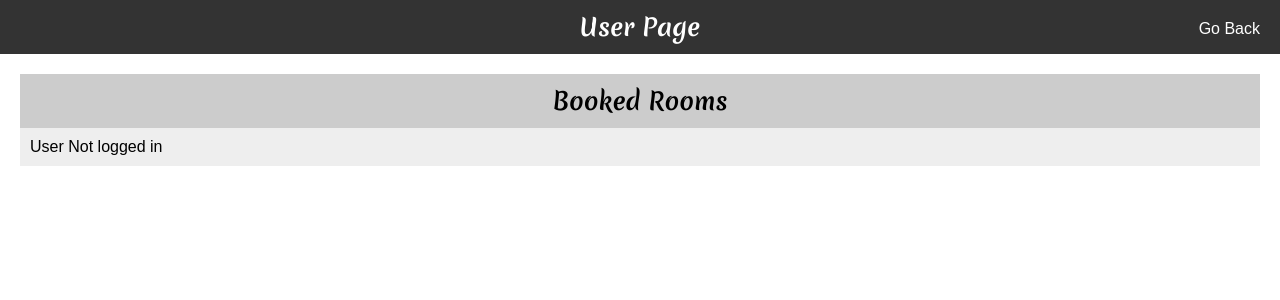
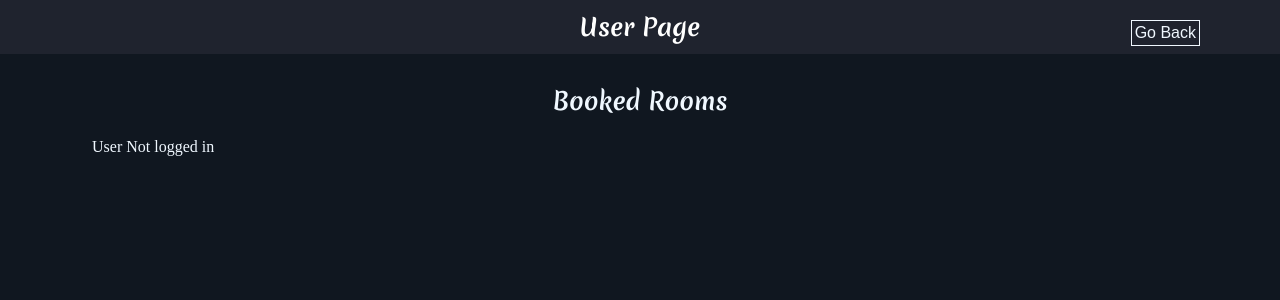
Before and after one commit to rohitghatal1/hotel_booking, a PHP site: page /HTML/userPage.php in a window 1280 px wide. Shown: the top 300 px of the page. Run offline with PHP 8.4, Linux system fonts and the light colour scheme.

Commit message:
changed styles for user page

```diff
--- a/CSS/userPage.css
+++ b/CSS/userPage.css
@@ -5,8 +5,8 @@
     box-sizing: border-box;
 }
 
-body {
-    font-family: Arial, sans-serif;
+body{
+    background-color: #101720;
 }
 
 /* for styling all heading with same font  */
@@ -20,7 +20,7 @@ body {
 }
 
 header {
-    background-color: #333;
+    background-color: #1f232e;
     color: #fff;
     padding: 10px 0;
     text-align: center;
@@ -28,21 +28,19 @@ header {
 
 .goBackBtn{
     position: absolute;
-    right: 20px;
+    right: 5rem;
     top: 20px;
-    background-color: transparent;
-    border: none;
-    color: #fff;
-    font-size: 16px;
+    background-color: #1f232e;
+    color: #f0f8ff;
+    border: 1px solid #f0f8ff;
+    font-size: 1rem;
     cursor: pointer;
-}
-
-.goBackBtn:hover{
-    color: #666;
+    padding: 3px;
 }
 
 .userData-Container {
-    background-color: #ccc;
+    background-color: #101720;
+    color: #f0f8ff;
     margin: 20px;
 }
 .userData-Container h2{
@@ -51,12 +49,15 @@ header {
 }
 
 .bookedRoomsSection{
+    width: 90%;
+    margin: auto;
     padding: 10px;
-    background-color: #eee;
+    background-color: #101720;
 }
 
 .room-card {
-    background-color: #fff;
+    background-color: #f0f8ff;
+    color: #101720;
     margin-top: 5px;
     display: flex;
     align-items: center;
@@ -87,7 +88,6 @@ header {
     margin-top: 10px;
     padding: 10px;
     border-radius: 5px;
-    background-color: #f9f9f9;
 }
 
 .booking {
@@ -115,17 +115,12 @@ header {
 .cancelBooking-button i{
     margin-right: 5px;
 }
-.book-button{
-    padding: 10px 20px;
-    margin-top: 10px;
-    background-color: #007bff;
-    color: #fff;
-    border: none;
-    border-radius: 5px;
-    cursor: pointer;
-}
 
 .bookingDates{
+    background-color: #f0f8ff;
+    color: #101720;
+    border: 1px solid #101720;
+    padding: 5px;
     margin-top: 5px;
     font-weight: bold;
 }
--- a/admin/a_Admin_facilities.php
+++ b/admin/a_Admin_facilities.php
@@ -111,6 +111,7 @@
     })
 
 
+    // to delete a facility
     function deleteFacility(name) {
     if (confirm("Are you sure you want to delete this facility?")) {
         var xhr = new XMLHttpRequest();
```
